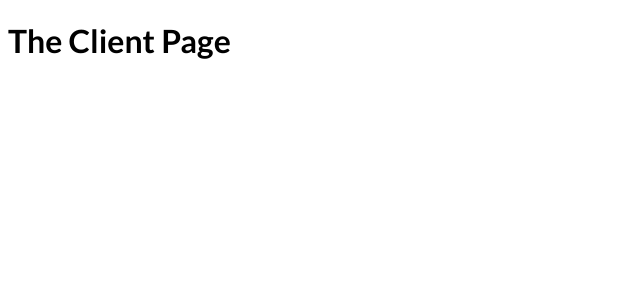
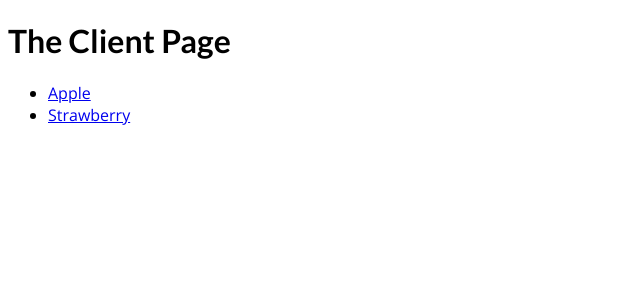
Before and after one commit to fearm3/NextJS, a Next.js app in the folder NextJS-Start/: page /clients in a window 1280 px wide. Shown: the top 300 px of the page, without its empty margins (0-640 px from the left). Built offline with nearby package versions, Linux system fonts and the light colour scheme.

Commit message:
add Navigate to Dynamic Routes

```diff
--- a/NextJS-Start/pages/clients/index.js
+++ b/NextJS-Start/pages/clients/index.js
@@ -1,7 +1,29 @@
+import Link from "next/link";
+
 function ClientsPage() {
+  const clients = [
+    {
+      id: "apple",
+      name: "Apple",
+    },
+    {
+      id: "straw",
+      name: "Strawberry",
+    },
+  ];
   return (
     <div>
       <h1>The Client Page</h1>
+      <ul>
+        {clients.map((client) => {
+          const { id, name } = client;
+          return (
+            <li key={id}>
+              <Link href={`/clients/${id}`}>{name}</Link>
+            </li>
+          );
+        })}
+      </ul>
     </div>
   );
 }
```
Also changed, not shown: NextJS-Start/pages/index.js (+10 -0 lines).
